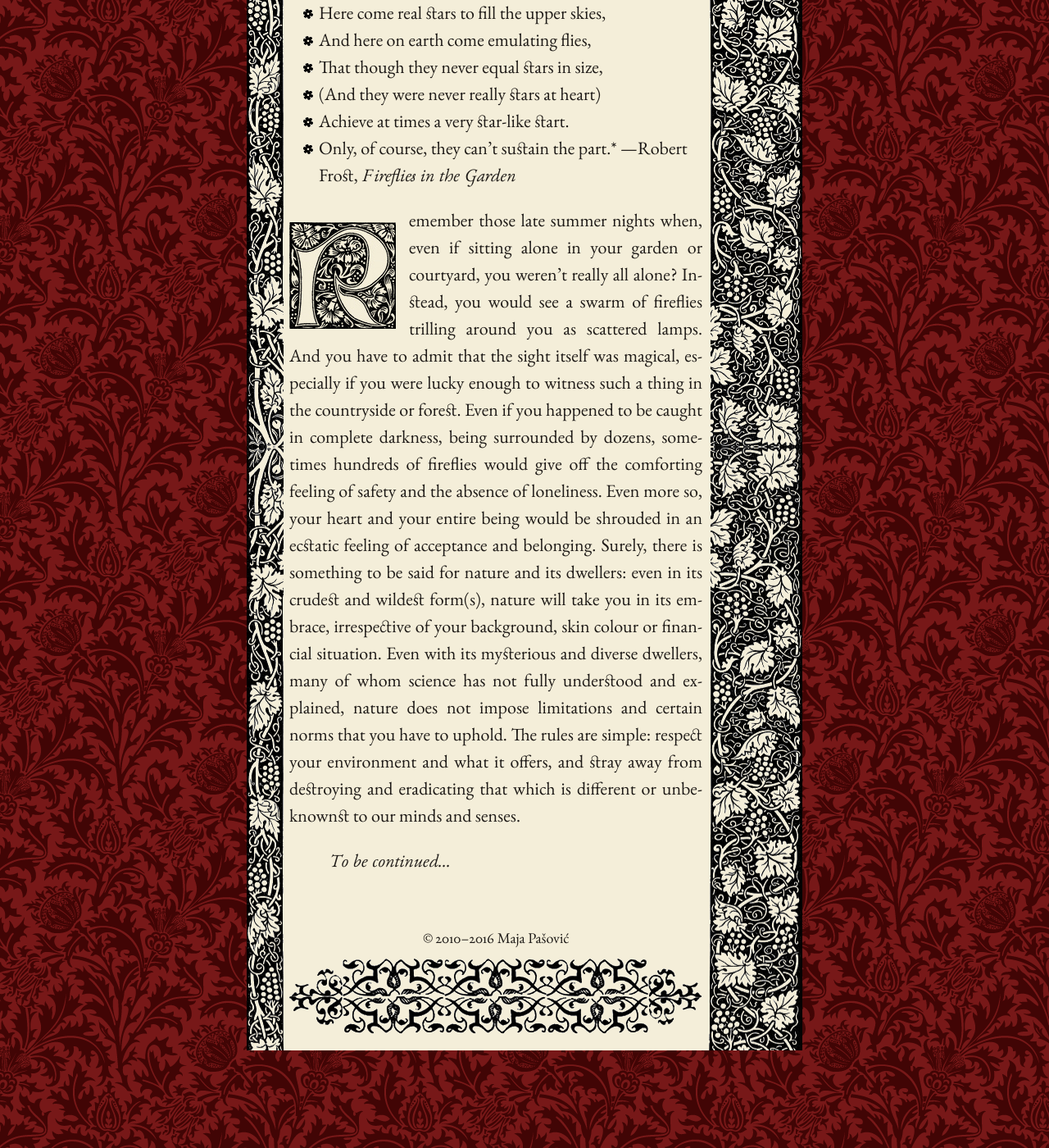
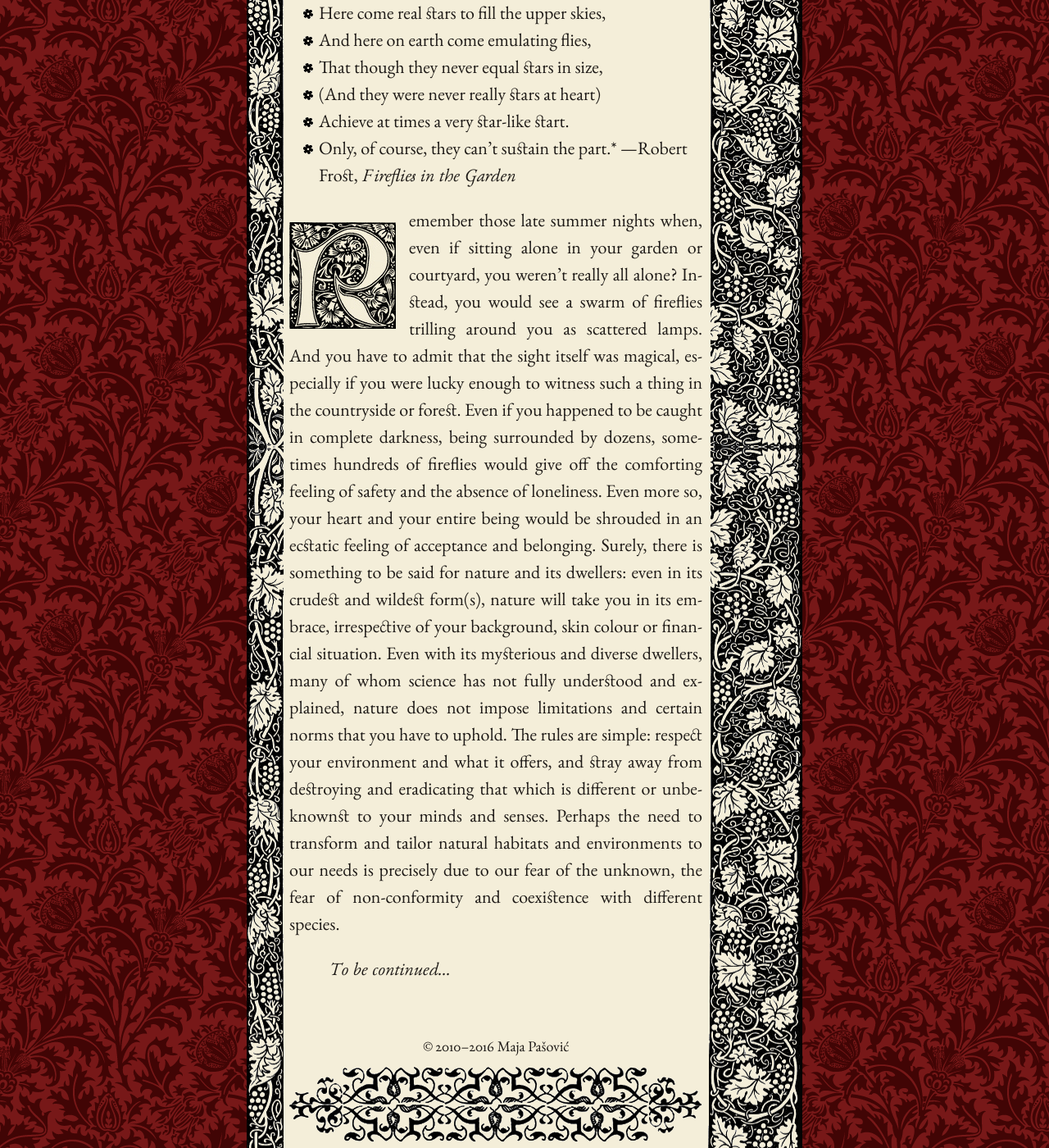
Before and after one commit to mpasovic/majapasovic.org, a Jekyll site: the page built from _posts/2016-07-06-a-lamenting-song-for-fireflies-progressive-destruction-of-the-environment-and-its-consequences.md, in a window 1280 px wide and 1400 px high, scrolled down 442 px. Shown: the whole window at 82% size. Built offline with Jekyll 4.4.1, drawn with Linux system fonts in a browser that asks for light colours; nearby versions of some CDN libraries.

Commit message:
Updated 2016-07-06-a-lamenting-song-for-fireflies-progressive-destruction-of-the-environment-and-its-consequences.md

```diff
--- a/_posts/2016-07-06-a-lamenting-song-for-fireflies-progressive-destruction-of-the-environment-and-its-consequences.md
+++ b/_posts/2016-07-06-a-lamenting-song-for-fireflies-progressive-destruction-of-the-environment-and-its-consequences.md
@@ -15,6 +15,6 @@ title: >-
 - Achieve at times a very star-like start.
 - Only, of course, they can't sustain the part.* —Robert Frost, *Fireflies in the Garden*
 
-<span class="versal r9">R</span>emember those late summer nights when, even if sitting alone in your garden or courtyard, you weren't really all alone? Instead, you would see a swarm of fireflies trilling around you as scattered lamps. And you have to admit that the sight itself was magical, especially if you were lucky enough to witness such a thing in the countryside or forest. Even if you happened to be caught in complete darkness, being surrounded by dozens, sometimes hundreds of fireflies would give off the comforting feeling of safety and the absence of loneliness. Even more so, your heart and your entire being would be shrouded in an ecstatic feeling of acceptance and belonging. Surely, there is something to be said for nature and its dwellers: even in its crudest and wildest form(s), nature will take you in its embrace, irrespective of your background, skin colour or financial situation. Even with its mysterious and diverse dwellers, many of whom science has not fully understood and explained, nature does not impose limitations and certain norms that you have to uphold. The rules are simple: respect your environment and what it offers, and stray away from destroying and eradicating that which is different or unbeknownst to our minds and senses.
+<span class="versal r9">R</span>emember those late summer nights when, even if sitting alone in your garden or courtyard, you weren't really all alone? Instead, you would see a swarm of fireflies trilling around you as scattered lamps. And you have to admit that the sight itself was magical, especially if you were lucky enough to witness such a thing in the countryside or forest. Even if you happened to be caught in complete darkness, being surrounded by dozens, sometimes hundreds of fireflies would give off the comforting feeling of safety and the absence of loneliness. Even more so, your heart and your entire being would be shrouded in an ecstatic feeling of acceptance and belonging. Surely, there is something to be said for nature and its dwellers: even in its crudest and wildest form(s), nature will take you in its embrace, irrespective of your background, skin colour or financial situation. Even with its mysterious and diverse dwellers, many of whom science has not fully understood and explained, nature does not impose limitations and certain norms that you have to uphold. The rules are simple: respect your environment and what it offers, and stray away from destroying and eradicating that which is different or unbeknownst to your minds and senses. Perhaps the need to transform and tailor natural habitats and environments to our needs is precisely due to our fear of the unknown, the fear of non-conformity and coexistence with different species.
 
 *To be continued...*
```
